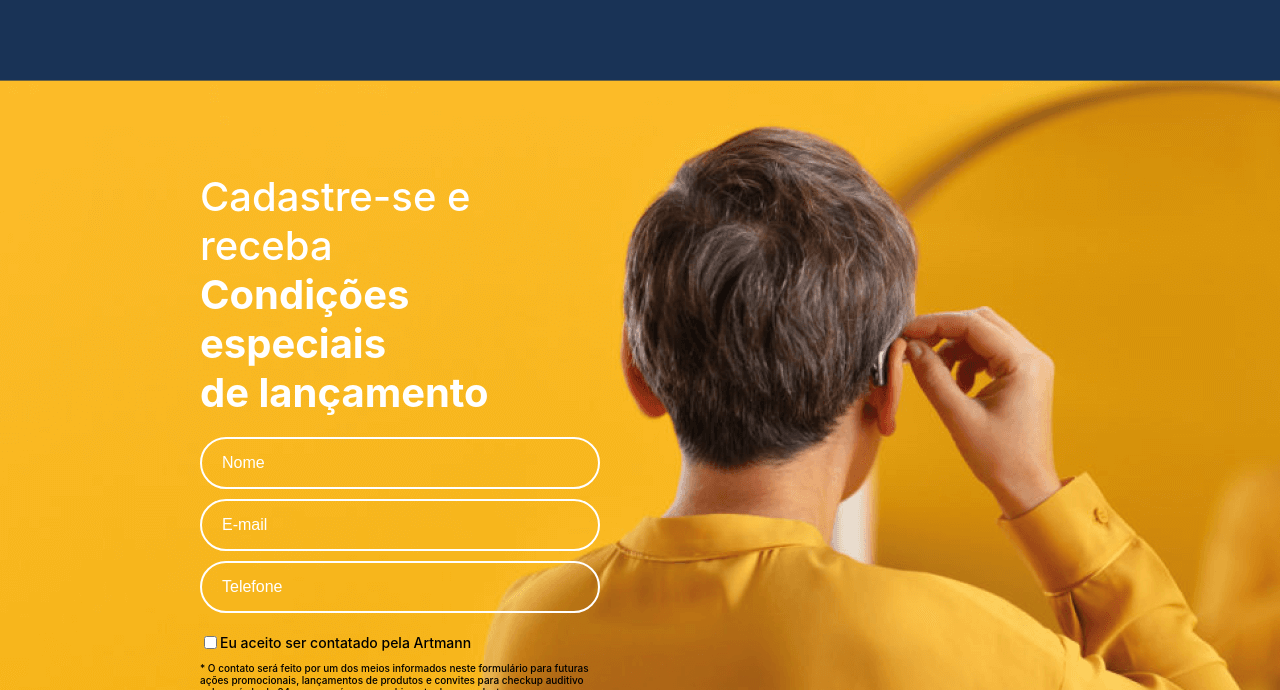
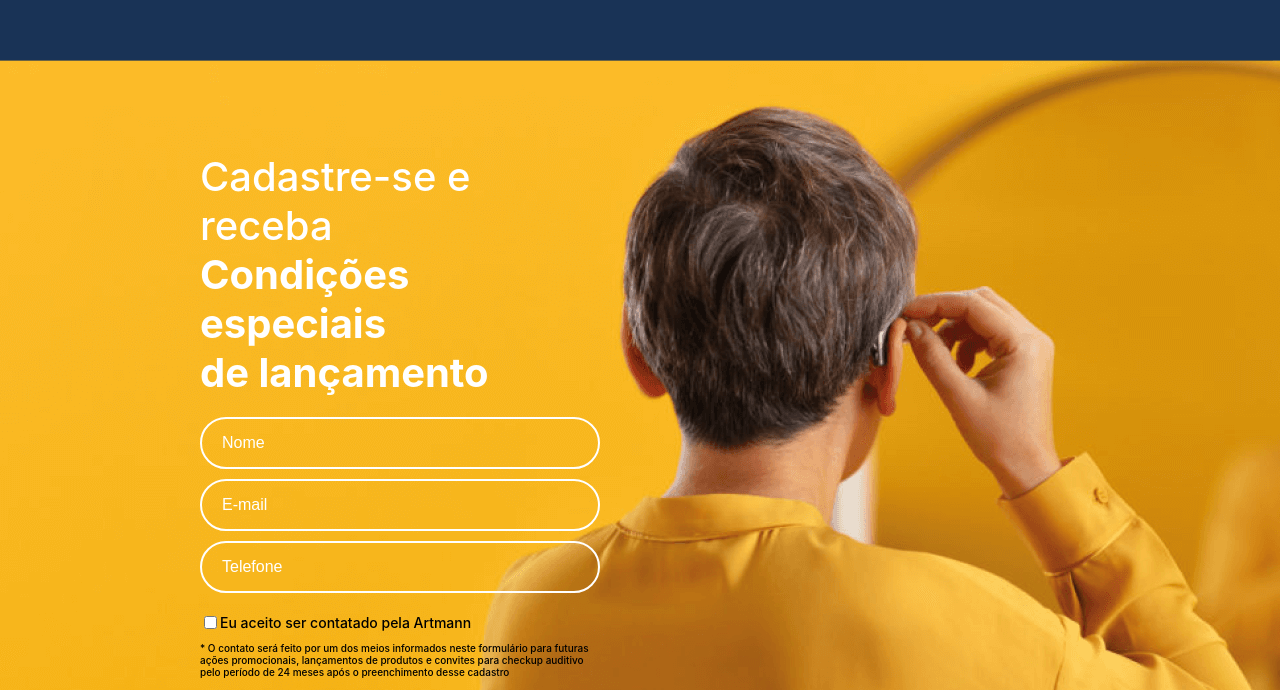
Before and after one commit to brnmilano/Artmann, a React (Create React App) app: page / in a window 1280 px wide. Shown: the part 770-1460 px from the top of the page. Built offline with nearby package versions, Linux system fonts and the light colour scheme.

Commit message:
Fix no padding do componente Register

```diff
--- a/src/Components/Register/styles.module.scss
+++ b/src/Components/Register/styles.module.scss
@@ -3,7 +3,7 @@
   background-position: center;
   background-repeat: no-repeat;
   height: 100%;
-  padding: 150px 200px;
+  padding: 130px 200px;
 
   .contentWrapper {
     max-width: 400px;
```
